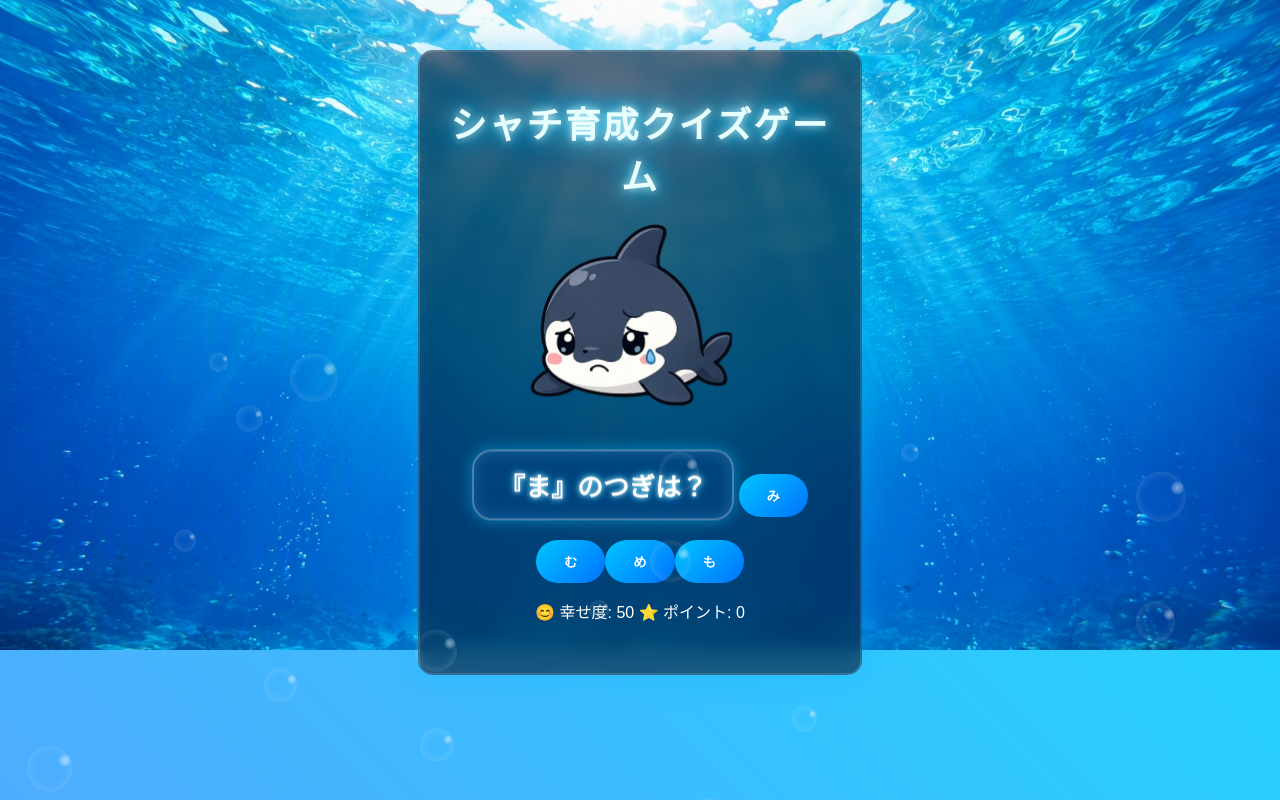
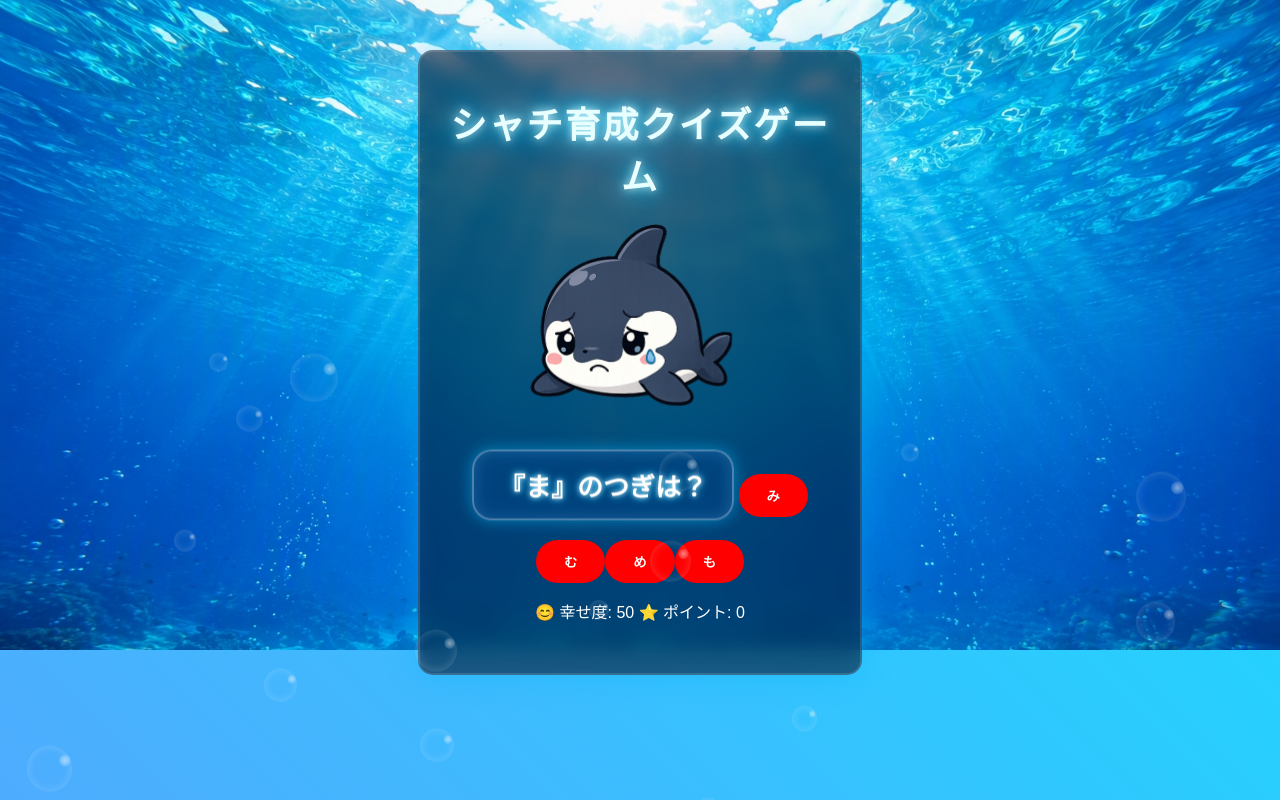
Before and after one commit to kikuchiRBC/orca, a plain HTML site: page index.html in a window 1280 px wide. Drawn offline with Linux system fonts and the light colour scheme.

Commit message:
Update index.html

```diff
--- a/index.html
+++ b/index.html
@@ -223,6 +223,11 @@ img {
 #foodImage {
   transition: all 1s;
   z-index: 100;
+}
+
+button {
+  background: red !important;
+  color: white !important;
 }
 
 </style>
```
